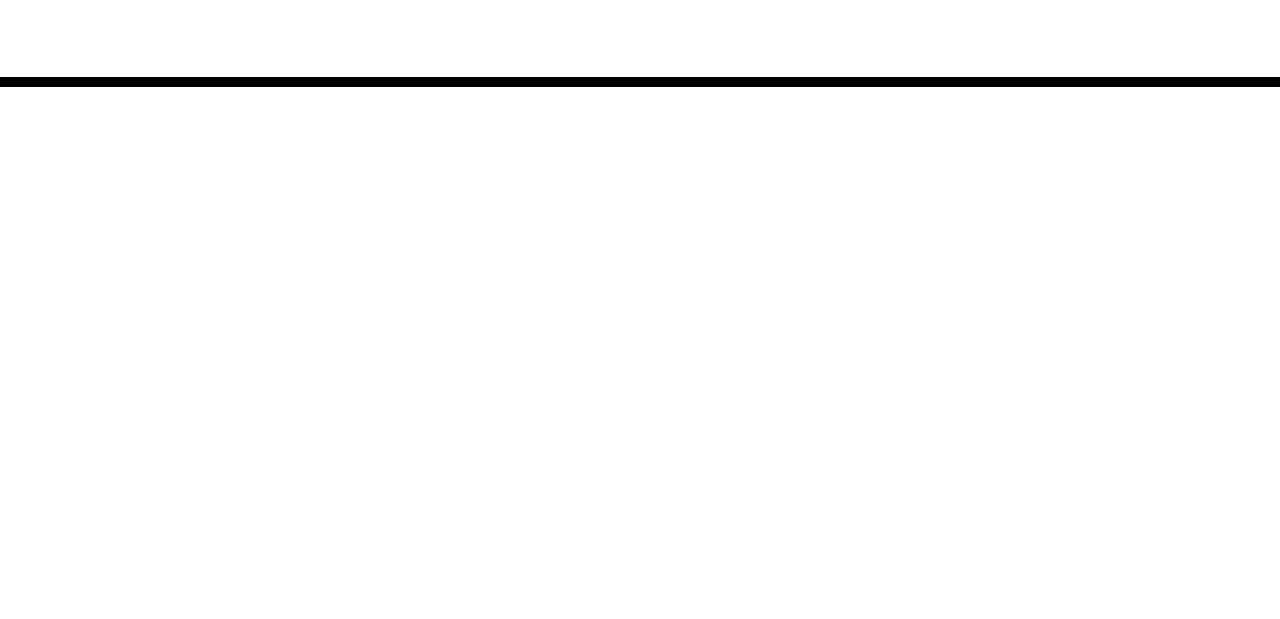
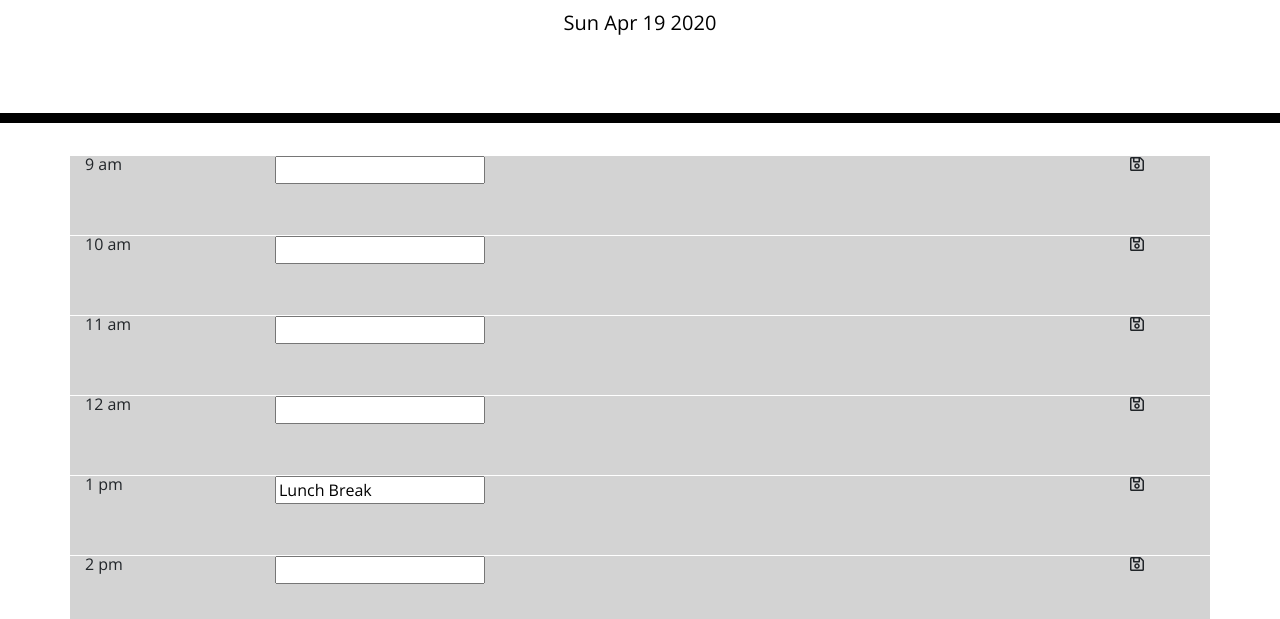
Before and after one commit to mblack1190/M5-Daily-Planner, a plain HTML site: page index.html in a window 1280 px wide. Shown: the part 181-800 px from the top of the page. Drawn offline with nearby package versions, Linux system fonts and the light colour scheme.

Commit message:
updated readme added schedule and added date to title

```diff
--- a/index.html
+++ b/index.html
@@ -18,8 +18,8 @@
       href="https://fonts.googleapis.com/css?family=Open+Sans&display=swap"
       rel="stylesheet"
     />
-    <link rel="stylesheet" href="style.css" />
-    <title>Work Day Scheduler</title>
+    <link rel="stylesheet" href="./style.css" />
+    <title>Meredith's Work Day Scheduler</title>
   </head>
 
   <body>
@@ -27,12 +27,16 @@
       <h1 class="display-3">Work Day Scheduler</h1>
       <p class="lead">A simple calendar app for scheduling your work day</p>
       <p id="currentDay" class="lead"></p>
+      <script>
+          var d = new Date();
+          document.getElementById("currentDay").innerHTML = d.toDateString();
+      </script>
     </header>
-    <div class="container">
+    <div class="container" id=plannerContainer>
       <!-- Timeblocks go here -->
     </div>
-
     <script src="https://code.jquery.com/jquery-3.4.1.min.js"></script>
     <script src="https://cdnjs.cloudflare.com/ajax/libs/moment.js/2.24.0/moment.min.js"></script>
+    <script src='./javascript.js'></script>
   </body>
 </html>
--- a/javascript.js
+++ b/javascript.js
@@ -0,0 +1,184 @@
+$(document).ready(function() {
+
+    // test flag
+    const test = false;
+
+    // get times from moment
+    const now = moment().format('MMMM Do YYYY');
+
+    // commented out for test in non-standard hours
+    let nowHour24 = moment().format('H');
+    let nowHour12 = moment().format('h');
+
+    // set times for tesitng after hours
+    if (test) {
+      nowHour24 = 13;
+      nowHour12 = 1;
+    }
+
+    let $dateHeading = $('#navbar-subtitle');
+    $dateHeading.text(now);
+
+    let storedPlans = JSON.parse(localStorage.getItem("storedPlans"));
+
+    if (test) { console.log(storedPlans); }
+
+    // If plans were retrieved from localStorage, update the plan array to it
+    if (storedPlans !== null) {
+        planTextArr = storedPlans;
+    } else {
+
+        // this should only occur on first time the app is loaded in the browser
+        // helpfully remind user that lunch is important
+  planTextArr = new Array(9);
+  planTextArr[4] = "Lunch Break";
+}
+
+    if (test) { console.log("full array of planner text",planTextArr);
+}
+
+// set variable referencing planner element
+let $plannerDiv = $('#plannerContainer');
+// clear existing elements
+$plannerDiv.empty();
+
+    if (test) { console.log("current time",nowHour12); }
+
+
+    // build calendar by row for fix set of hours
+    for (let hour = 9; hour <= 17; hour++) {
+    // index for array use offset from hour
+    let index = hour - 9;
+
+// build row components
+let $rowDiv = $('<div>');
+$rowDiv.addClass('row');
+$rowDiv.addClass('plannerRow');
+$rowDiv.attr('hour-index',hour);
+
+// Start building Time box portion of row
+let $col2TimeDiv = $('<div>');
+$col2TimeDiv.addClass('col-md-2');
+
+// create timeBox element (contains time)
+const $timeBoxSpn = $('<span>');
+// can use this to get value
+$timeBoxSpn.attr('class','timeBox');
+
+// format hours for display
+let displayHour = 0;
+let ampm = "";
+    if (hour > 12) {
+    displayHour = hour - 12;
+    ampm = "pm";
+    } else {
+    displayHour = hour;
+    ampm = "am";
+    }
+
+  // populate timeBox with time
+  $timeBoxSpn.text(`${displayHour} ${ampm}`);
+
+  // insert into col inset into timebox
+  $rowDiv.append($col2TimeDiv);
+  $col2TimeDiv.append($timeBoxSpn);
+  // STOP building Time box portion of row
+
+  // START building input portion of row
+  // build row components
+  let $dailyPlanSpn = $('<input>');
+
+  $dailyPlanSpn.attr('id',`input-${index}`);
+  $dailyPlanSpn.attr('hour-index',index);
+  $dailyPlanSpn.attr('type','text');
+  $dailyPlanSpn.attr('class','dailyPlan');
+
+  // access index from data array for hour
+  $dailyPlanSpn.val( planTextArr[index] );
+
+  // create col to control width
+  let $col9IptDiv = $('<div>');
+  $col9IptDiv.addClass('col-md-9');
+
+  // add col width and row component to row
+  $rowDiv.append($col9IptDiv);
+  $col9IptDiv.append($dailyPlanSpn);
+  // STOP building Time box portion of row
+
+  // START building save portion of row
+  let $col1SaveDiv = $('<div>');
+  $col1SaveDiv.addClass('col-md-1');
+
+  let $saveBtn = $('<i>');
+  $saveBtn.attr('id',`saveid-${index}`);
+  $saveBtn.attr('save-id',index);
+  $saveBtn.attr('class',"far fa-save saveIcon");
+
+  // add col width and row component to row
+  $rowDiv.append($col1SaveDiv);
+  $col1SaveDiv.append($saveBtn);
+  // STOP building save portion of row
+
+  // set row color based on time
+  updateRowColor($rowDiv, hour);
+
+  // add row to planner container
+  $plannerDiv.append($rowDiv);
+};
+
+  // function to update row color
+  function updateRowColor ($hourRow,hour) {
+
+    if (test) { console.log("rowColor ",nowHour24, hour); }
+
+    if ( hour < nowHour24) {
+      // $hourRow.css('')
+      if (test) { console.log("lessThan"); }
+      $hourRow.css("background-color","lightgrey")
+    } else if ( hour > nowHour24) {
+      if (test) { console.log("greaterthan"); }
+      $hourRow.css("background-color","lightgreen")
+    } else {
+      if (test) { console.log("eqaul"); }
+      $hourRow.css("background-color","tomato")
+    }
+  };
+
+  // saves to local storage
+  // conclick function to listen for user clicks on plan area
+  $(document).on('click','i', function(event) {
+    event.preventDefault();
+
+    if (test) { console.log('click pta before '+ planTextArr); }
+
+    let $index = $(this).attr('save-id');
+
+    let inputId = '#input-'+$index;
+    let $value = $(inputId).val();
+
+    planTextArr[$index] = $value;
+
+
+    if (test) { console.log('value ', $value); }
+    if (test) { console.log('index ', $index); }
+    if (test) { console.log('click pta after '+ planTextArr); }
+
+    // remove shawdow pulse class
+    $(`#saveid-${$index}`).removeClass('shadowPulse');
+    localStorage.setItem("storedPlans", JSON.stringify(planTextArr));
+  });
+
+  // function to color save button on change of input
+  $(document).on('change','input', function(event) {
+    event.preventDefault();
+    if (test) { console.log('onChange'); }
+    if (test) { console.log('id', $(this).attr('hour-index')); }
+
+    // neeed to check for save button
+
+    let i = $(this).attr('hour-index');
+
+    // add shawdow pulse class
+    $(`#saveid-${i}`).addClass('shadowPulse');
+  });
+});
```
